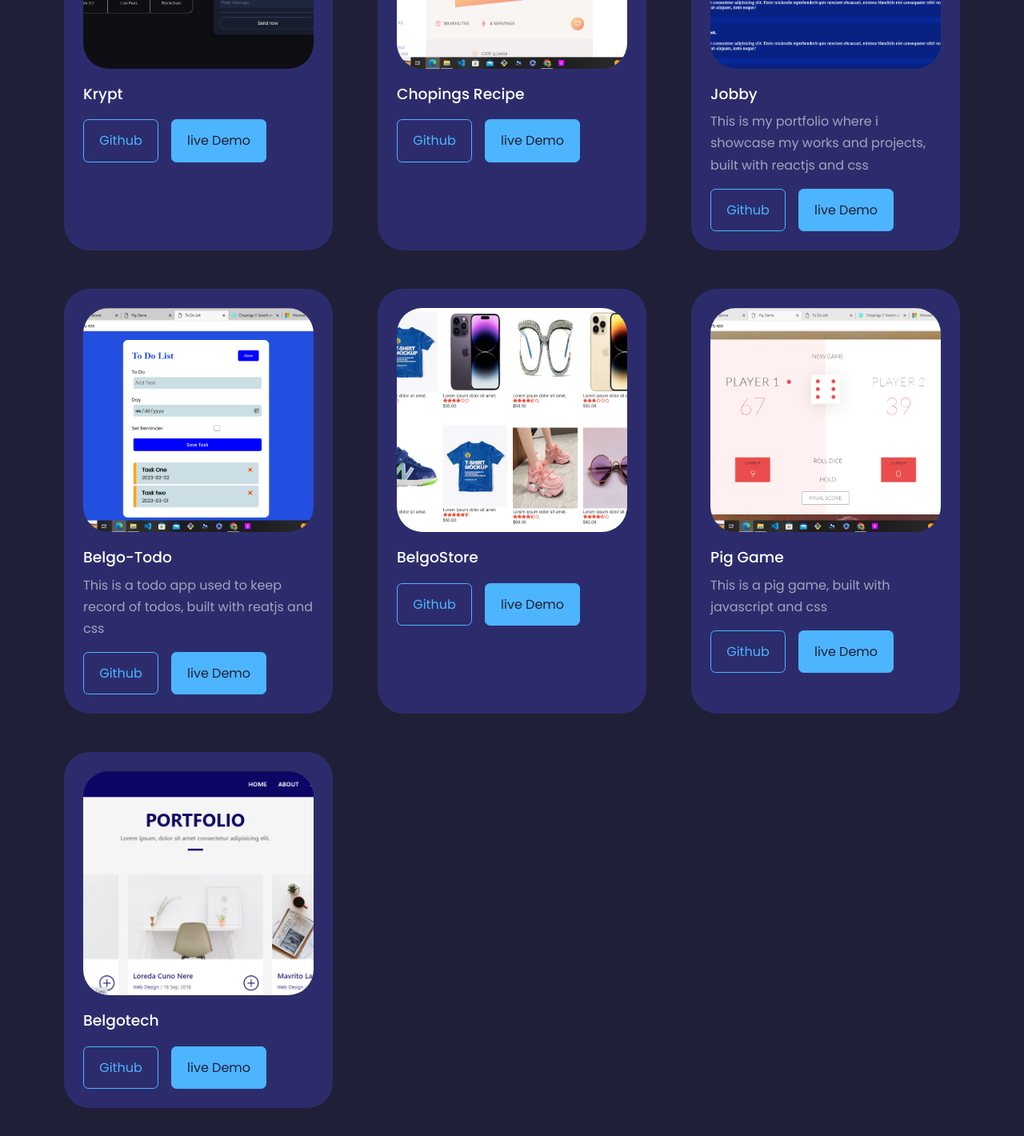
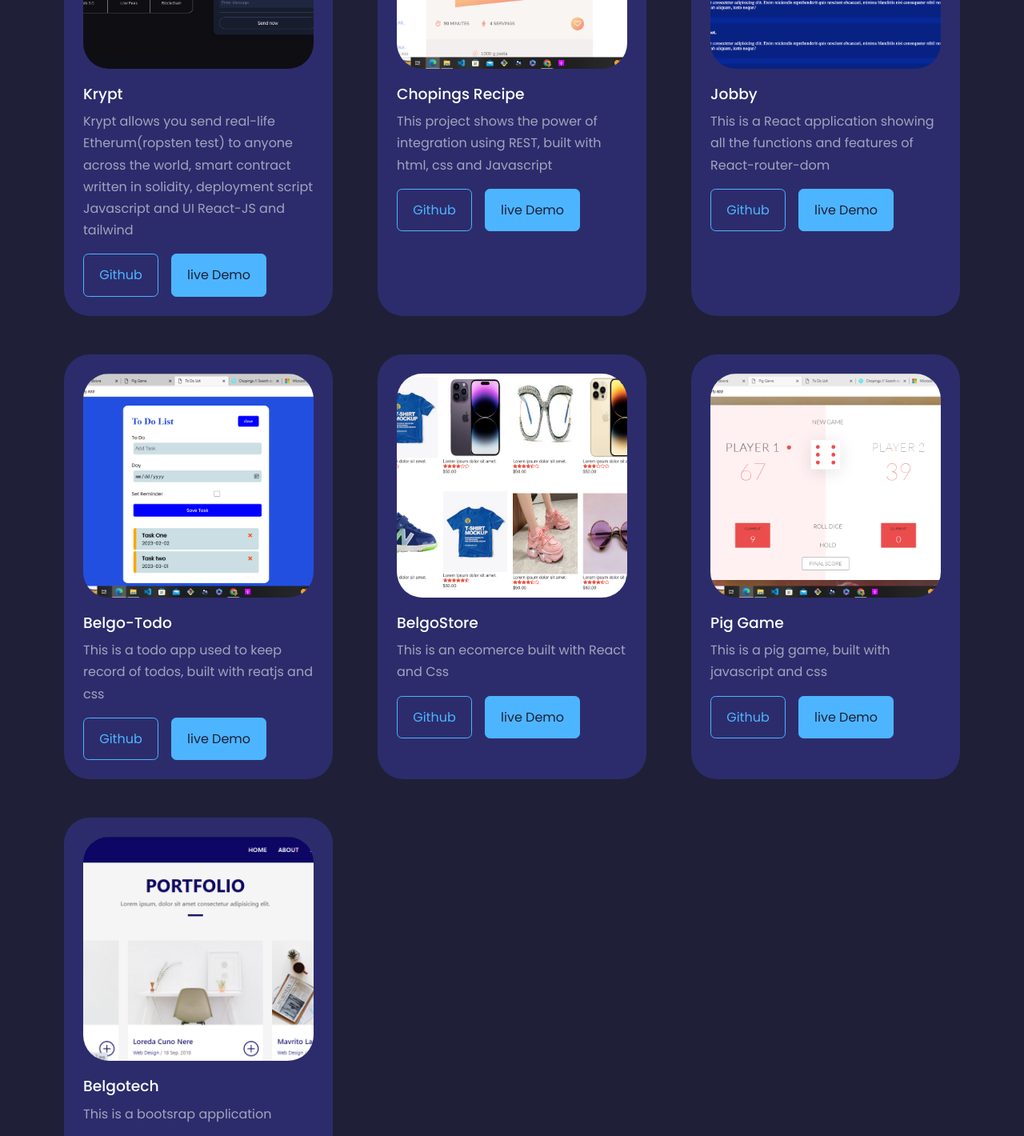
Before and after one commit to Belgotech/my-react-portfolio, a React (Vite) app: page / in a window 1280 px wide. Shown: the part 3820-5240 px from the top of the page at 80% size. Built offline with nearby package versions, Linux system fonts and the light colour scheme.

Commit message:
App Update

```diff
--- a/src/Component/Portfolio/Portfolio.jsx
+++ b/src/Component/Portfolio/Portfolio.jsx
@@ -12,6 +12,7 @@ const data = [
     id: 7,
     Image: IMG1,
     title: "Krypt",
+    description: "Krypt allows you send real-life Etherum(ropsten test) to anyone across the world, smart contract written in solidity, deployment script Javascript and UI React-JS and tailwind ",
     demo: "https://kryptb.netlify.app",
     github: "https://github.com/Belgotech/web_3",
     // learn: "/PortfolioDetails1",
@@ -20,6 +21,7 @@ const data = [
     id: 1,
     Image: IMG2,
     title: "Chopings Recipe",
+    description: "This project shows the power of integration using REST, built with html, css and Javascript ",
     demo: "https://chopingsrecipe.netlify.app",
     github: "https://github.com/Belgotech/Chopings-Resturant-",
     // learn: "/PortfolioDetails1",
@@ -29,7 +31,7 @@ const data = [
     id: 5,
     Image: IMG3,
     title: "Jobby",
-    description: "This is my portfolio where i showcase my works and projects, built with reactjs and css",
+    description: "This is a React application showing all the functions and features of React-router-dom",
     demo: "https://jobbyb.netlify.app",
     github: "https://github.com/Belgotech/jobby",
     // learn: "/PortfolioDetails1",
@@ -47,6 +49,7 @@ const data = [
     id: 3,
     Image: IMG5,
     title: "BelgoStore",
+    description: "This is an ecomerce built with React and Css",
     demo: "https://belgostore.netlify.app",
     github: "https://github.com/belgotech/ecomerce",
     // learn: "/PortfolioDetails1",
@@ -69,7 +72,7 @@ const data = [
     id: 6,
     Image: IMG7,
     title: "Belgotech",
-    description: "",
+    description: "This is a bootsrap application",
     demo: "https://belgotech.netlify.app",
     github: "https://github.com/belgotech",
     // learn: "/PortfolioDetails1",
```
